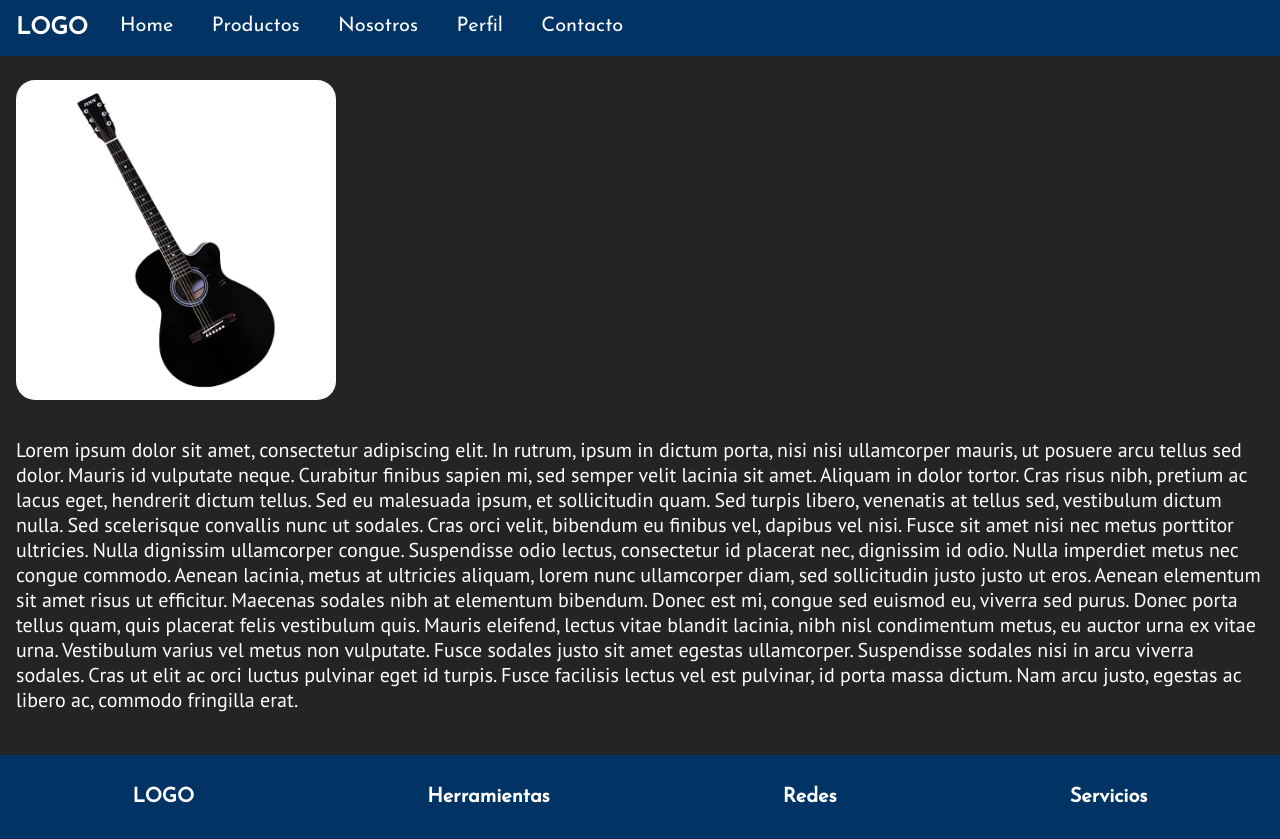
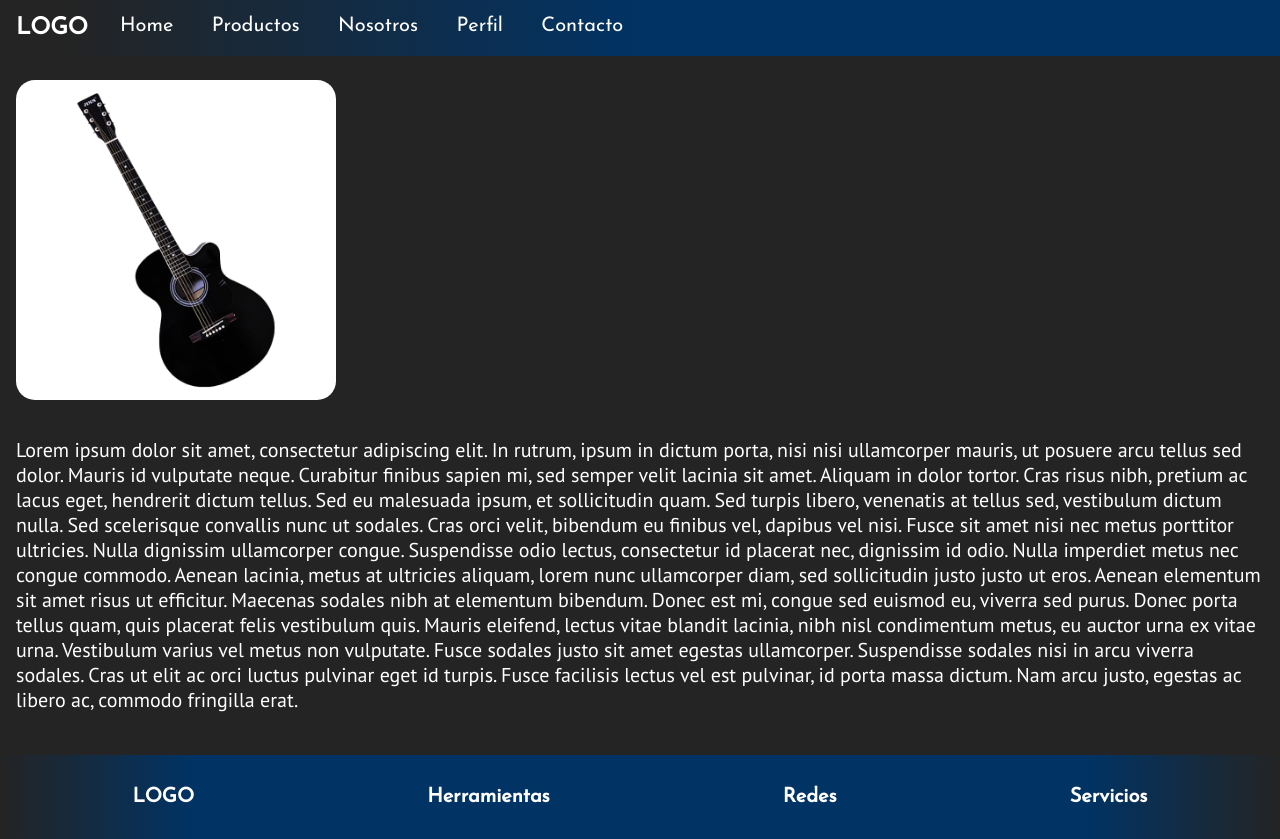
Before and after one commit to Gonzapi16/proyecto-coder, a plain HTML site: page index.html in a window 1280 px wide. Drawn offline with Linux system fonts and the light colour scheme.

Commit message:
v2 gradientes y hover en el head (15/1/2022)

```diff
--- a/css/style.css
+++ b/css/style.css
@@ -23,7 +23,8 @@
 header {
     font-family: 'Josefin Sans', sans-serif;
     color: white;
-    background-color: rgb(1, 51, 100);
+    background: rgb(36,36,36);
+    background: linear-gradient(90deg, rgba(36,36,36,1) 5%, rgba(1,51,100,1) 50%);
     position: fixed;
     width: 100%;
     justify-content: space-between;
@@ -34,6 +35,10 @@ header nav li {
     display: inline-block;
     gap: 1rem;
     padding: 1rem;
+}
+
+li:hover {
+    background: rgb(36,36,36);
 }
 
 h1 {
@@ -99,7 +104,8 @@ p {
 footer {
     font-family: 'Josefin Sans', sans-serif;
     color: white;
-    background-color: rgb(1, 51, 100);
+    background: rgb(36,36,36);
+    background: linear-gradient(90deg, rgba(36,36,36,1) 0%, rgba(1,51,100,1) 15%, rgba(1,51,100,1) 85%, rgba(36,36,36,1) 100%);
     gap: 1rem;
     padding: 1rem;
     height: 100%;
```
